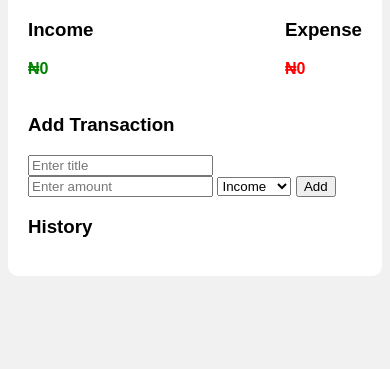
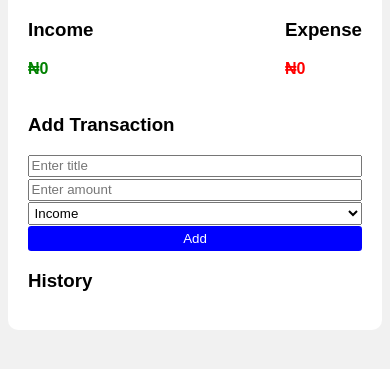
Before and after one commit to obilom-emmanuel/Level-two, a plain HTML site: page ITproject.html in a window 390 px wide. Shown: the part 219-588 px from the top of the page. Drawn offline with Linux system fonts and the light colour scheme.

Commit message:
Updated a css file

```diff
--- a/ITproject.css
+++ b/ITproject.css
@@ -29,6 +29,12 @@ body {
   font-weight: bold;
 }
 
+form button{
+  background-color: blue;
+  border: none;
+  color: white;
+}
+
 ul {
   list-style: none;
   padding: 0;
@@ -51,3 +57,22 @@ li {
   padding: 5px;
   cursor: pointer;
 }
+
+@media (max-width: 500px){
+  form{
+    display: flex;
+    flex-direction: column;
+  }
+  input{
+    margin-bottom: 0.1rem;
+    padding: 0.1rem;
+  }
+  form button{
+    padding: 0.3rem;
+    border-radius: 0.2rem;
+  }
+  select{
+    margin-bottom: 0.1rem;
+    padding: 0.1rem;
+  }
+}
```
